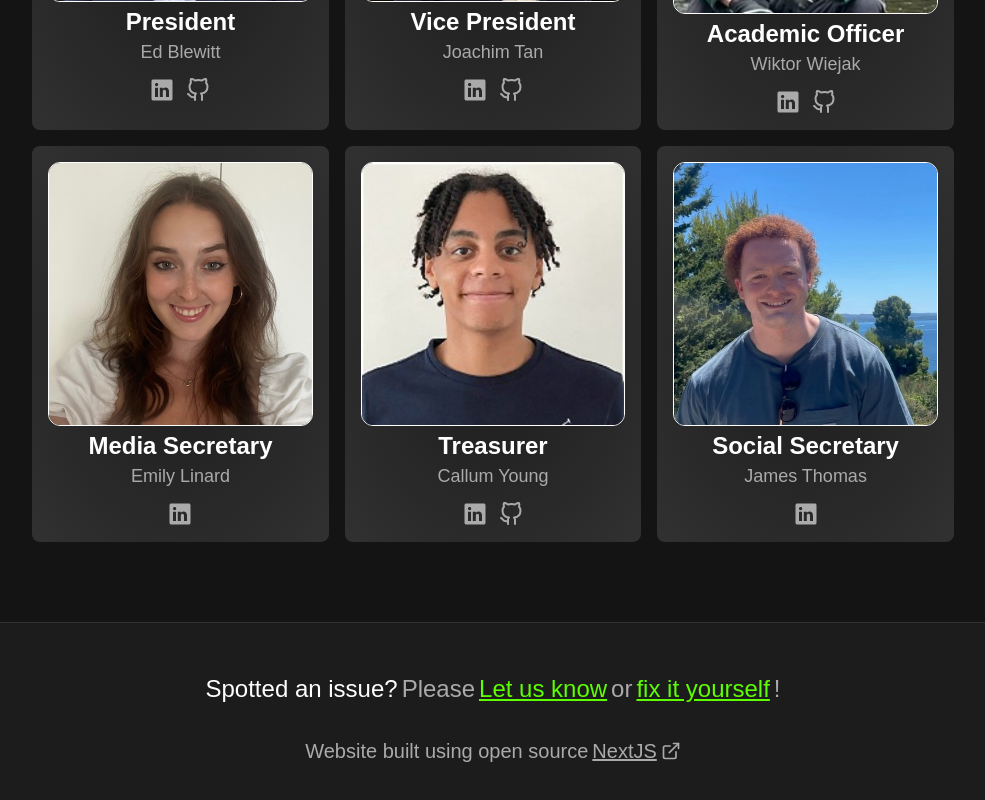
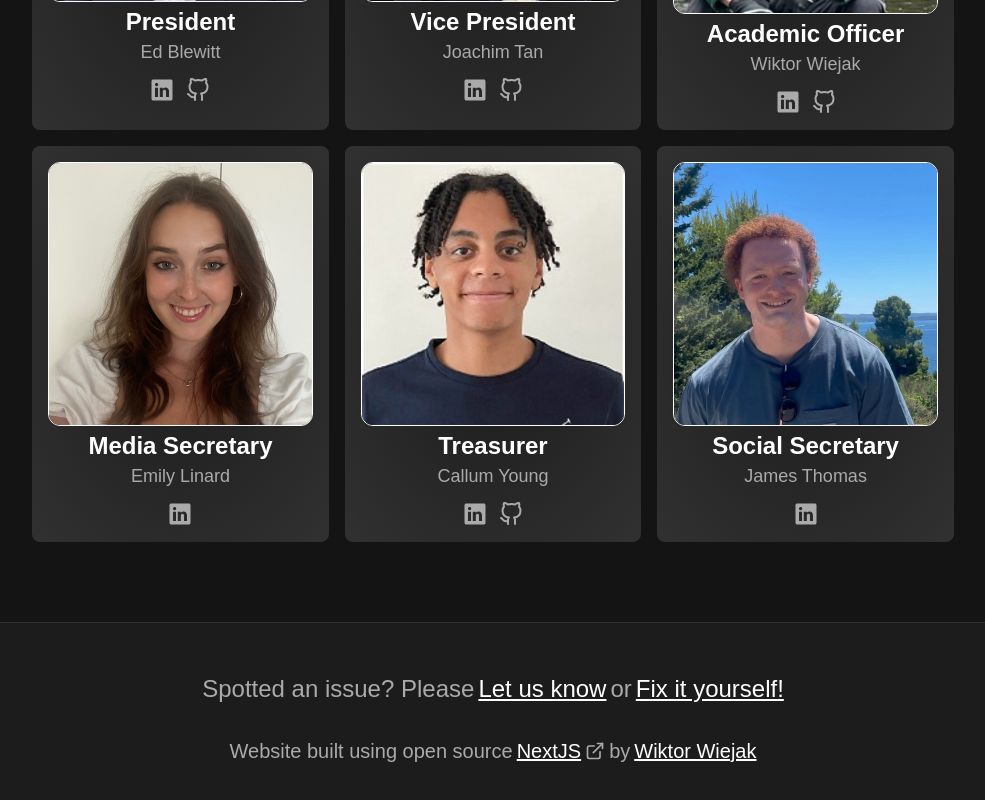
Before and after one commit to Exeter-Computer-Science-Society/excs-website, a Next.js app: page /committee in a window 1280 px wide. Shown: the part 2685-3485 px from the top of the page, without its empty margins (147-1132 px from the left). Built offline with nearby package versions, Linux system fonts and the light colour scheme.

Commit message:
Restyles the footer bar.

```diff
--- a/components/Footer/index.jsx
+++ b/components/Footer/index.jsx
@@ -7,17 +7,30 @@ export function Footer() {
 		<div className="w-full h-48 flex flex-col pl-[var(--page-padding-left)] pr-[var(--page-padding-right)] border-t-[0.6px] border-t-secondary bg-primary mt-20">
 			<div className="w-full h-full flex flex-col gap-8 items-center justify-center">
 				<div className="flex gap-1 justify-center items-center text-2xl">
-					<h1 className="text-strong_text">Spotted an issue?</h1>
-					<h1 className="text-light_text">Please</h1>
-					<Link href={"mailto:excs@groups.exeterguild.com"} target={"_blank"} className="text-accent underline cursor-pointer">Let us know</Link>
-					<h1 className="text-light_text">or</h1>
-					<Link href={"https://github.com/Exeter-Computer-Science-Society/excs-website-2"} target={"_blank"} className="text-accent underline cursor-pointer">fix it yourself</Link>
-					<h1 className="text-light_text">!</h1>
-
+					<h1 className="text-light_text flex gap-1">
+						Spotted an issue? Please
+						<Link href={"mailto:excs@groups.exeterguild.com"} target={"_blank"} className="text-white underline cursor-pointer hover:text-accent transition-all duration-200">
+							Let us know
+						</Link>
+						or
+						<Link href={"https://github.com/Exeter-Computer-Science-Society/excs-website-2"} target={"_blank"} className="text-white underline cursor-pointer hover:text-accent transition-all duration-200">
+							Fix it yourself!
+						</Link>
+					</h1>
 				</div>
 
 				<div className="flex gap-1 justify-center items-center text-xl">
-					<h1 className="text-light_text flex gap-1 items-center justify-center">Website built using open source <Link href={"https://nextjs.org/"} target={"_blank"} className="underline flex gap-1 justify-center items-center cursor-pointer">NextJS<FiExternalLink className="text-light_text" /></Link></h1>
+					<h1 className="text-light_text flex gap-1 items-center justify-center">
+						Website built using open source
+						<Link href={"https://nextjs.org/"} target={"_blank"} className="text-white underline flex gap-1 justify-center items-center cursor-pointer hover:text-accent transition-all duration-200">
+							NextJS
+							<FiExternalLink className="text-light_text" />
+						</Link>
+						by
+						<Link href={"https://www.linkedin.com/in/wiktor-wiejak"} className="text-white underline flex gap-1 justify-center items-center cursor-pointer hover:text-accent transition-all duration-200">
+							Wiktor Wiejak
+						</Link>
+					</h1>
 
 				</div>
 			</div>
```
